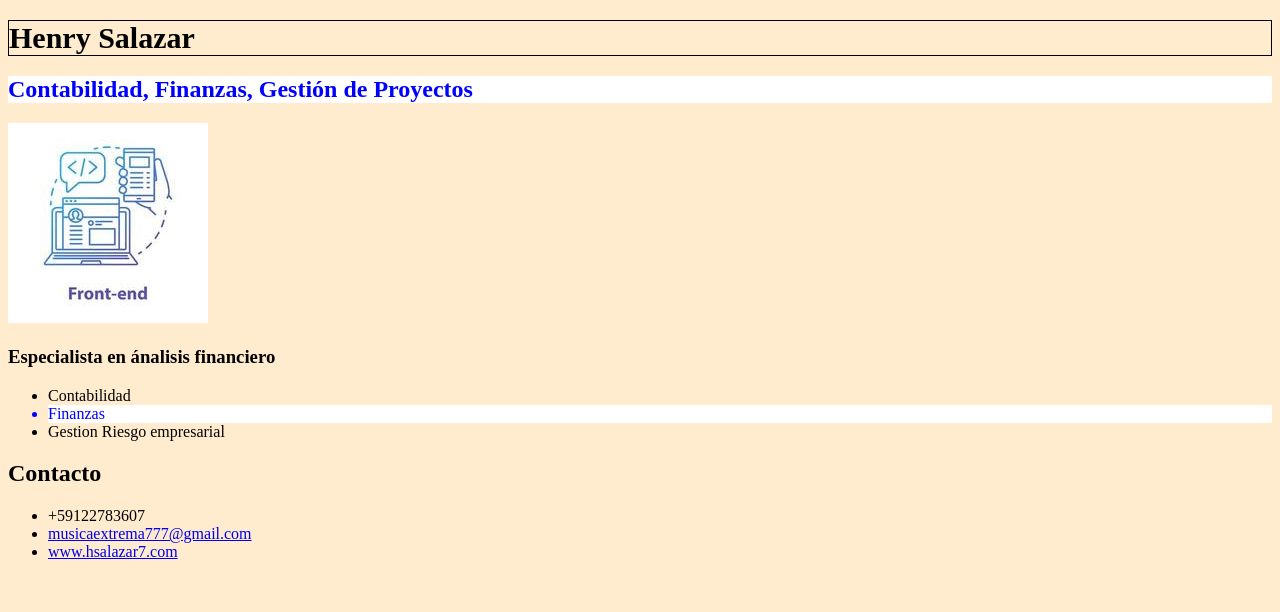
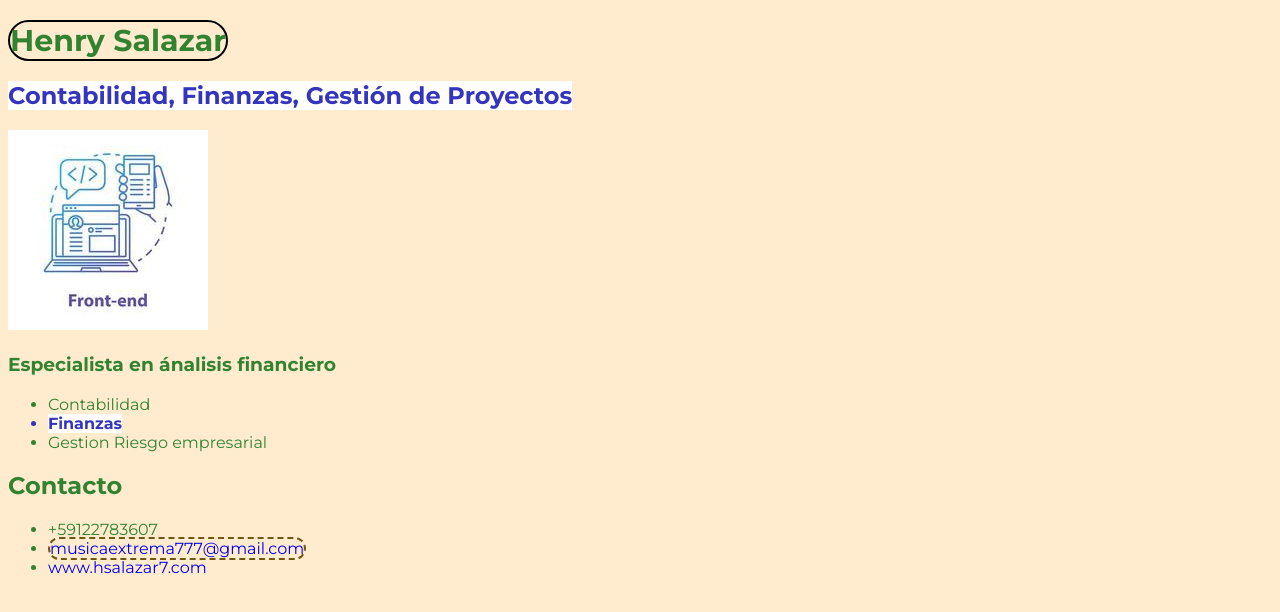
Before and after one commit to Hsalazar7/gen-icco-intro-a-la-web, a plain HTML site: page 4-css/CV/1-cv.html in a window 1280 px wide. Drawn offline with Linux system fonts and the light colour scheme.

Commit message:
feat: clase de intro a css trabajando con mi CV

```diff
--- /dev/null
+++ b/4-css/CV/1-cv.css
@@ -0,0 +1,42 @@
+body {
+/* Especificidad: 1 */
+
+background-color: blanchedalmond;
+color: rgb(49, 131, 49);
+/*font-family: Arial;*/
+/*font-family: Arial, Helvetica, sans-serif;*/
+
+font-family: 'Montserrat', sans-serif;
+
+}
+
+.Important-text {
+/* Especificidad: 10 */
+
+    background-color: white;
+    color: rgb(52, 52, 189);
+    width: fit-content;
+    font-weight: 700;
+}
+#title {
+/* Especificidad: 100 */
+
+    border: solid black 2px;
+    border-radius: 100vw;
+    font-size: 30px;
+    width: fit-content;
+}
+
+.mail {
+
+    border: dashed rgb(114, 87, 19) 2px;
+    border-radius: 100vw;
+
+
+}
+
+a {
+    /*border: dashed blue 1px*/
+    /*Para queitar la linea del link al que te dirife la web se puede utilizar text-decoration*/
+    text-decoration: none;
+}
--- a/4-css/3.5-cv.html
+++ b/4-css/CV/1-cv.html
@@ -3,8 +3,14 @@
 <head>
     <meta charset="UTF-8">
     <meta name="viewport" content="width=device-width, initial-scale=1.0">
+
+    <link rel="preconnect" href="https://fonts.googleapis.com">
+    <link rel="preconnect" href="https://fonts.gstatic.com" crossorigin>
+    <link href="https://fonts.googleapis.com/css2?family=Montserrat:wght@400;700&display=swap" rel="stylesheet">
+
+
     <!--link:css (abreviatura de emmet)-->
-<link rel="stylesheet" href="./styles.css">
+<link rel="stylesheet" href="./1-cv.css">
 
     <title>Henry Salazar</title>
 </head>
@@ -27,7 +33,7 @@
 
         <li>+59122783607</li>
         <li>
-            <a href="mailto:musicaextrema777@gmail.com">musicaextrema777@gmail.com</a>
+            <a class="mail" href="mailto:musicaextrema777@gmail.com">musicaextrema777@gmail.com</a>
 
         </li>
         <li>
--- a/4-css/styles.css
+++ /dev/null
@@ -1,12 +0,0 @@
-body {
-background-color: blanchedalmond;
-}
-
-.Important-text {
-    background-color: white;
-    color: blue;
-}
-#title {
-    border: solid black 1px;
-    font-size: 30px;
-}
```
Also changed, not shown: 4-css/CV/img/front end image.jpg (renamed from 4-css/img/front end image.jpg).
